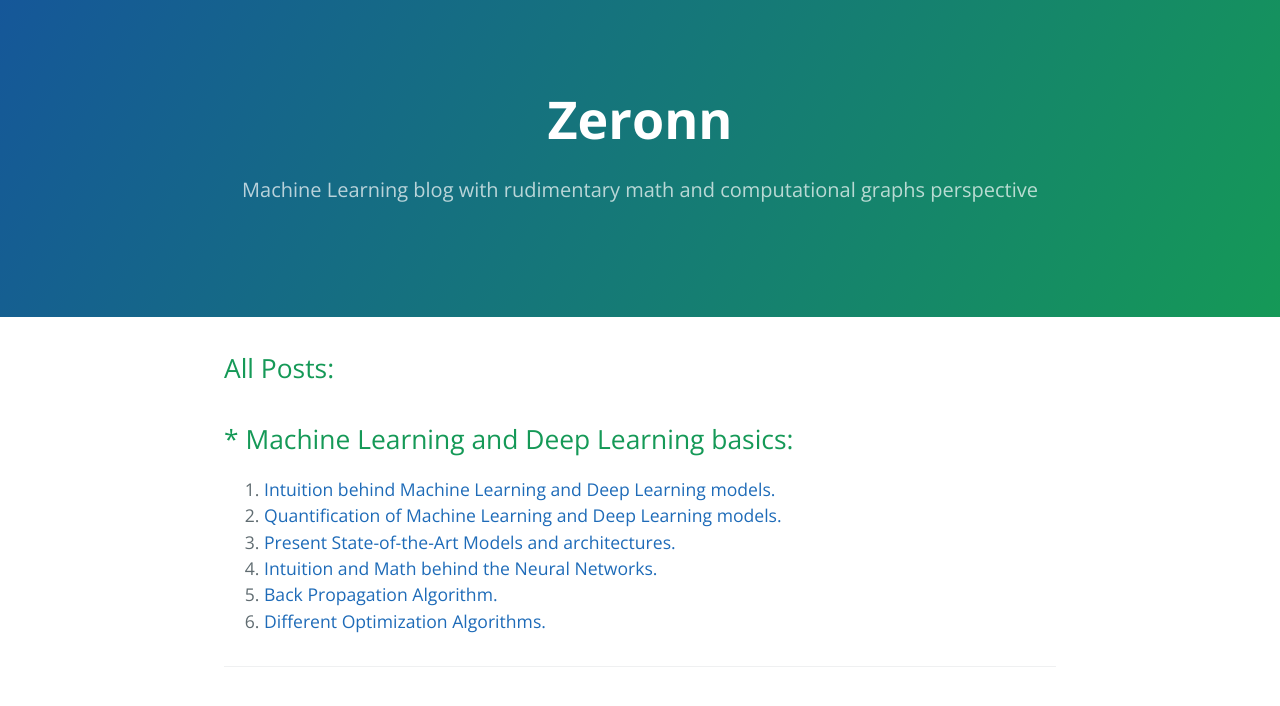
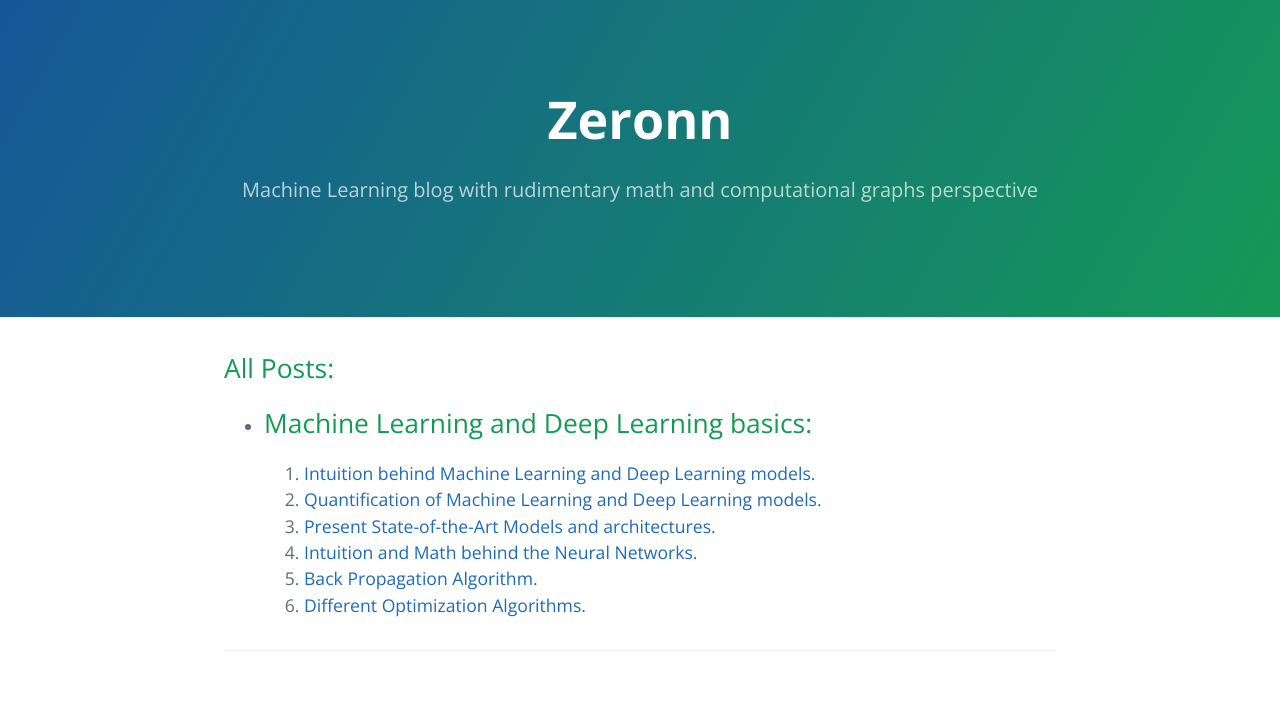
Before and after one commit to abhishekyana/abhishekyana.github.io, a Jekyll site: the page built from index.md, in a window 1280 px wide. Shown: the top 706 px of the page. Built offline with Jekyll 4.4.1, drawn with Linux system fonts in a browser that asks for light colours; our own code applies the rules of GitHub Pages for plain Markdown files.

```diff
--- a/index.md
+++ b/index.md
@@ -2,7 +2,7 @@
 layout: default
 ---
 ## All Posts:
-## * Machine Learning and Deep Learning basics:
+* ## Machine Learning and Deep Learning basics:
   1. [Intuition behind Machine Learning and Deep Learning models.](intuition-page)
   1. [Quantification of Machine Learning and Deep Learning models.](uc)
   1. [Present State-of-the-Art Models and architectures.](uc)
```
